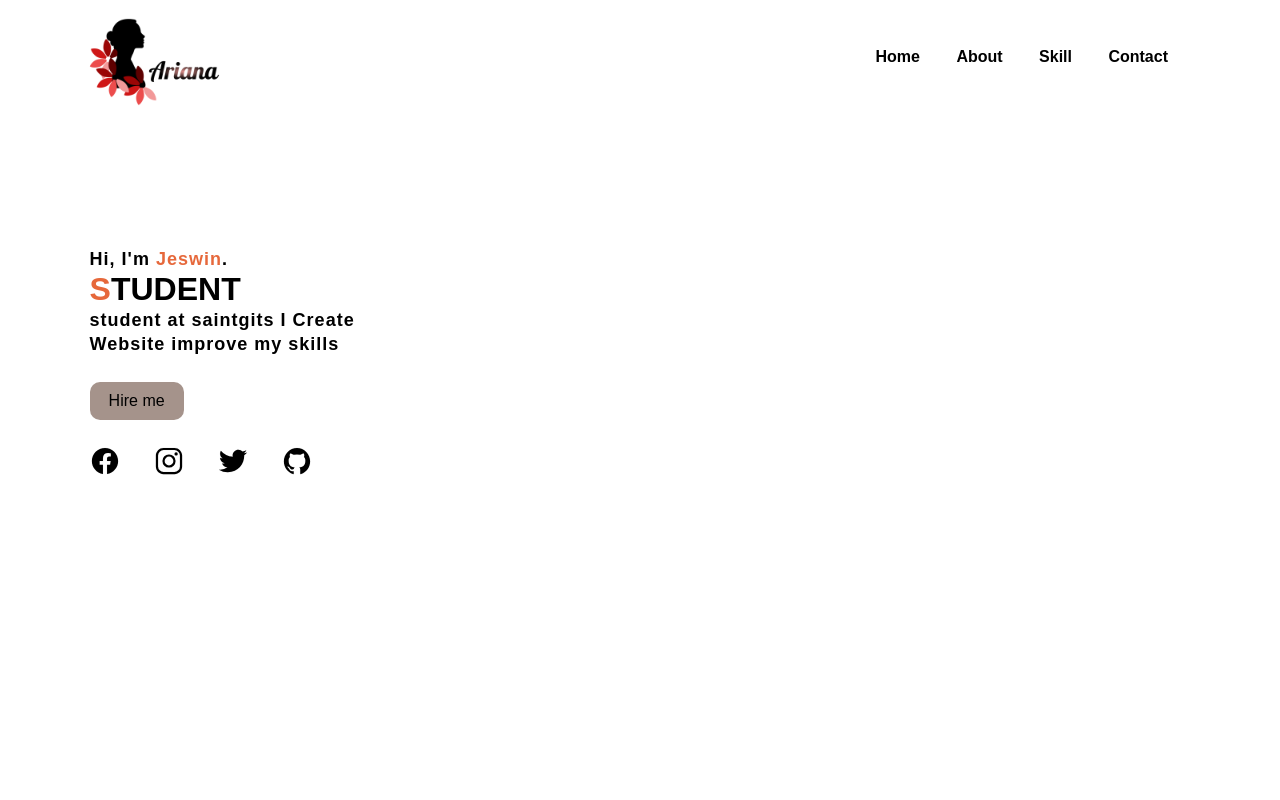
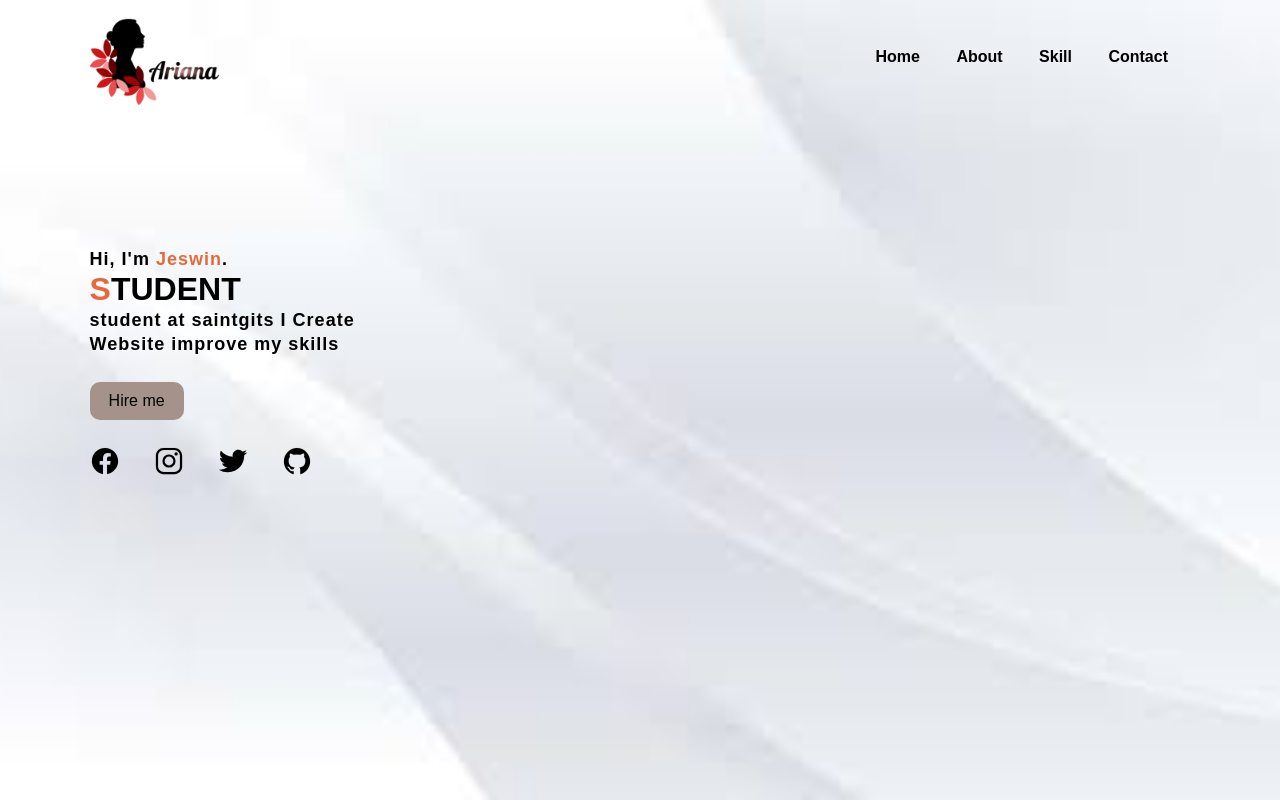
Before and after one commit to JeswinJoeAnil/Portfolio, a plain HTML site: page index.html in a window 1280 px wide. Drawn offline with nearby package versions, Linux system fonts and the light colour scheme.

Commit message:
Update style.css

```diff
--- a/style.css
+++ b/style.css
@@ -5,7 +5,7 @@
 
 .main{
     width: 100%;
-    background: url(6.jpeg);
+    background: url("./assets/6.jpeg");
     background-position: center;
     background-size: cover;
     height: 100vh;
```
